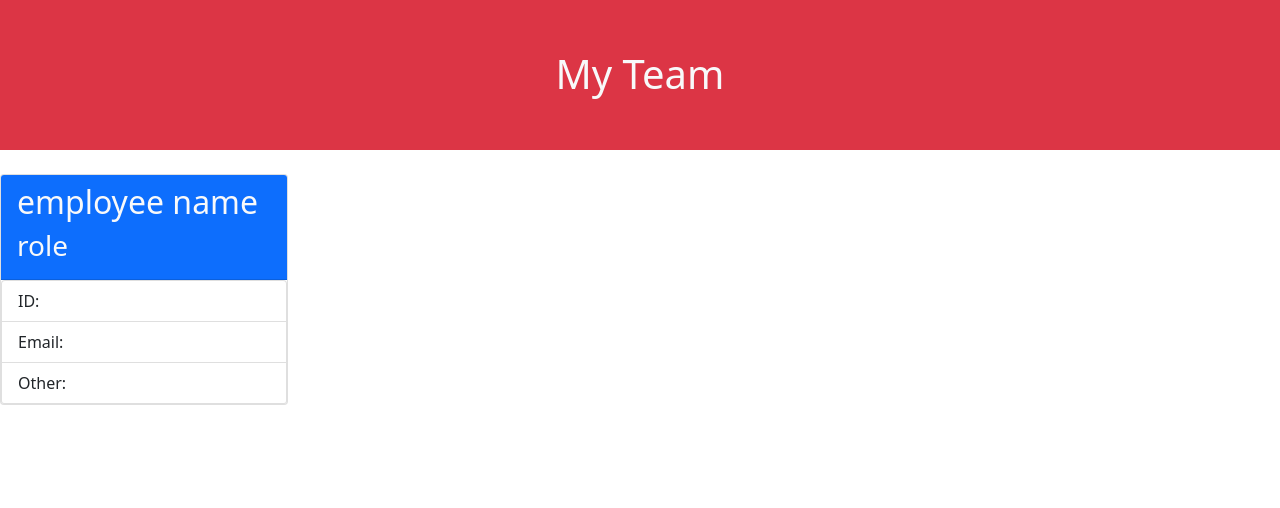
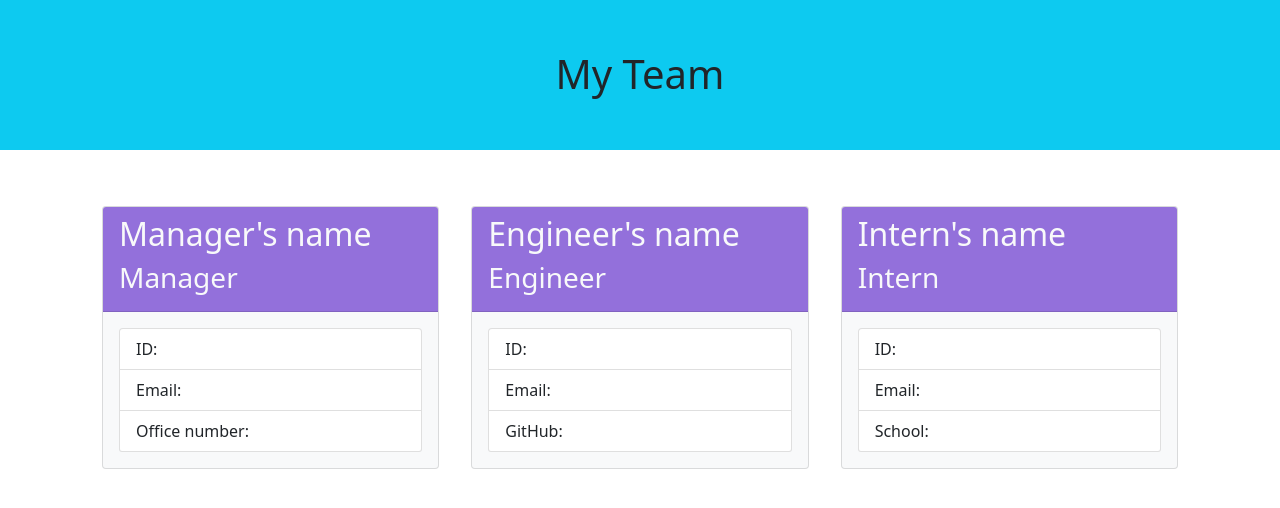
Before and after one commit to editapesa/Team-Profile-Generator, a website: page src/index.html in a window 1280 px wide. Drawn offline with nearby package versions, Linux system fonts and the light colour scheme.

Commit message:
make html nicer

```diff
--- a/src/index.html
+++ b/src/index.html
@@ -6,31 +6,68 @@
     <meta name="viewport" content="width=device-width, initial-scale=1.0">
     <title>Team Profile Generator</title>
     <link href="https://cdn.jsdelivr.net/npm/bootstrap@5.0.0-beta3/dist/css/bootstrap.min.css" rel="stylesheet" integrity="sha384-eOJMYsd53ii+scO/bJGFsiCZc+5NDVN2yr8+0RDqr0Ql0h+rP48ckxlpbzKgwra6" crossorigin="anonymous">
-    <link rel="stylesheet" href="path/to/font-awesome/css/font-awesome.min.css">
     <style>
         .jumbotron {
             min-height: 150px;
             padding-top: 50px;
+        }
+        .card-header {
+            background-color:mediumpurple;
         }
     </style>
 </head>
 
 <body>
 
-    <header class='jumbotron bg-danger'>
-        <h1 class='text-center text-light'>My Team</h1>
+    <header class='jumbotron bg-info'>
+        <h1 class='text-center text-dark'>My Team</h1>
     </header>
 <br>
-    <div class='card' style='width: 18rem;'>
-        <div class='card-header bg-primary'>
-            <h2 class='text-light'>employee name</h1>
-            <h3 class='text-light'>role</h2>
+
+    <div class='container'>
+        <div class='row justify-content-evenly p-3'>
+            <div class='col-lg-4 col-md-6 col-sm-12 p-3'>
+                <div class='card bg-light' id='mgr-card'>
+                    <div class='card-header'>
+                        <h2 class='text-light'>Manager's name</h1>
+                        <h3 class='text-light'>Manager</h2>
+                    </div>
+                    <ul class='list-group p-3'>
+                        <li class='list-group-item'>ID:</li>
+                        <li class='list-group-item'>Email:</li>
+                        <li class='list-group-item'>Office number:</li>
+                    </ul>
+                </div>
+            </div>
+
+            <div class='col-lg-4 col-md-6 col-sm-12 p-3'>
+                <div class='card bg-light' id='eng-card'>
+                    <div class='card-header'>
+                        <h2 class='text-light'>Engineer's name</h1>
+                        <h3 class='text-light'>Engineer</h2>
+                    </div>
+                    <ul class='list-group p-3'>
+                        <li class='list-group-item'>ID:</li>
+                        <li class='list-group-item'>Email:</li>
+                        <li class='list-group-item'>GitHub:</li>
+                    </ul>
+                </div>
+            </div>
+
+            <div class='col-lg-4 col-md-6 col-sm-12 p-3'>
+                <div class='card bg-light' id='int-card'>
+                    <div class='card-header'>
+                        <h2 class='text-light'>Intern's name</h1>
+                        <h3 class='text-light'>Intern</h2>
+                    </div>
+                    <ul class='list-group p-3'>
+                        <li class='list-group-item'>ID:</li>
+                        <li class='list-group-item'>Email:</li>
+                        <li class='list-group-item'>School:</li>
+                    </ul>
+                </div>
+            </div>
         </div>
-        <ul class='list-group'>
-            <li class='list-group-item'>ID:</li>
-            <li class='list-group-item'>Email:</li>
-            <li class='list-group-item'>Other:</li>
-        </ul>
     </div>
 
 </body>
```
